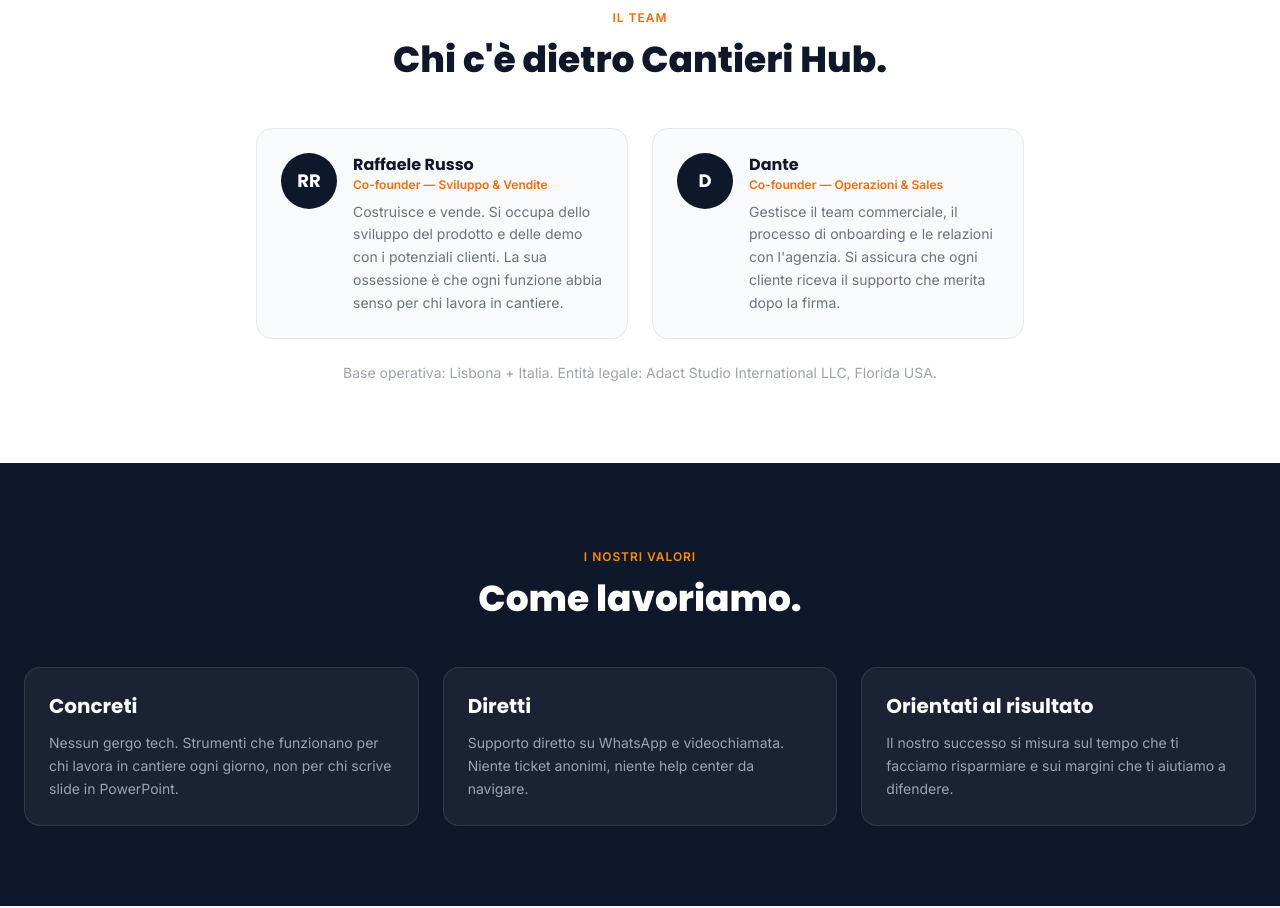
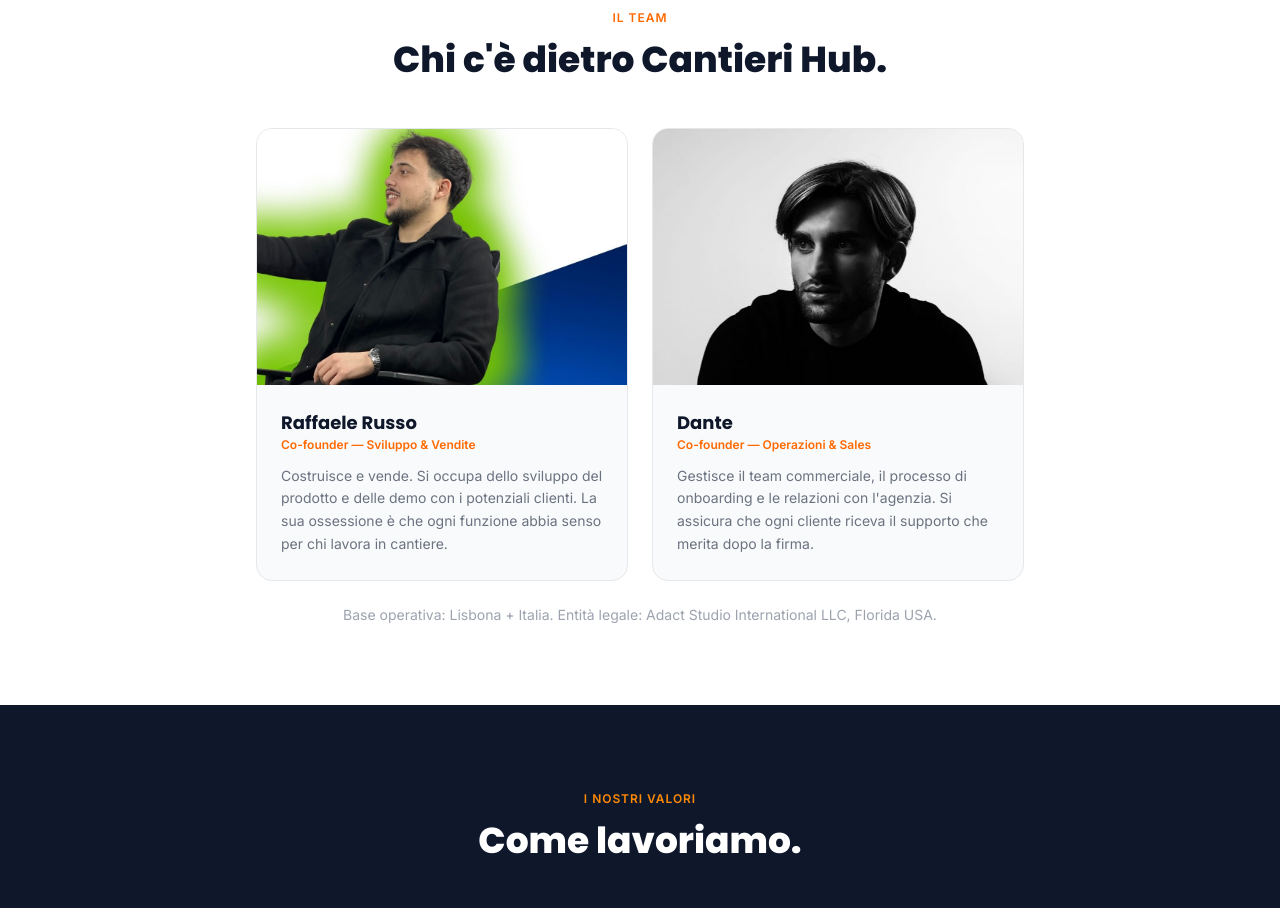
Before and after one commit to cantierihub/cantierihub-com, a Next.js app: page /chi-siamo in a window 1280 px wide. Shown: the part 1100-2008 px from the top of the page. Built offline with nearby package versions, Linux system fonts and the light colour scheme.

Commit message:
feat: aggiungi foto team Raffaele e Dante nella pagina Chi Siamo
Co-Authored-By: Claude Sonnet 4.6 <noreply@anthropic.com>

```diff
--- a/src/app/chi-siamo/page.tsx
+++ b/src/app/chi-siamo/page.tsx
@@ -1,5 +1,6 @@
 import type { Metadata } from "next";
 import Link from "next/link";
+import Image from "next/image";
 import Reveal from "@/components/ui/Reveal";
 import CTASection from "@/components/sections/CTASection";
 import { ArrowRight } from "lucide-react";
@@ -21,12 +22,14 @@ const team = [
     name: "Raffaele Russo",
     role: "Co-founder — Sviluppo & Vendite",
     bio: "Costruisce e vende. Si occupa dello sviluppo del prodotto e delle demo con i potenziali clienti. La sua ossessione è che ogni funzione abbia senso per chi lavora in cantiere.",
+    photo: "/images/raffaele.jpg",
     initials: "RR",
   },
   {
     name: "Dante",
     role: "Co-founder — Operazioni & Sales",
     bio: "Gestisce il team commerciale, il processo di onboarding e le relazioni con l'agenzia. Si assicura che ogni cliente riceva il supporto che merita dopo la firma.",
+    photo: "/images/dante.jpg",
     initials: "D",
   },
 ];
@@ -122,13 +125,18 @@ export default function ChiSiamoPage() {
           <div className="grid md:grid-cols-2 gap-6 max-w-3xl mx-auto">
             {team.map((member, i) => (
               <Reveal key={member.name} delay={i * 0.1}>
-                <div className="bg-gray-50 rounded-2xl border border-gray-200 p-6 flex gap-4">
-                  <div className="shrink-0 w-14 h-14 rounded-full bg-navy flex items-center justify-center text-white font-display font-bold text-lg">
-                    {member.initials}
+                <div className="bg-gray-50 rounded-2xl border border-gray-200 overflow-hidden">
+                  <div className="relative w-full h-64">
+                    <Image
+                      src={member.photo}
+                      alt={member.name}
+                      fill
+                      className="object-cover object-top"
+                    />
                   </div>
-                  <div>
-                    <p className="font-display font-bold text-navy">{member.name}</p>
-                    <p className="text-xs text-orange-500 font-semibold mb-2">{member.role}</p>
+                  <div className="p-6">
+                    <p className="font-display font-bold text-navy text-lg">{member.name}</p>
+                    <p className="text-xs text-orange-500 font-semibold mb-3">{member.role}</p>
                     <p className="text-sm text-gray-500 leading-relaxed">{member.bio}</p>
                   </div>
                 </div>
```
Also changed, not shown: public/images/dante.jpg (added), public/images/raffaele.jpg (added).
